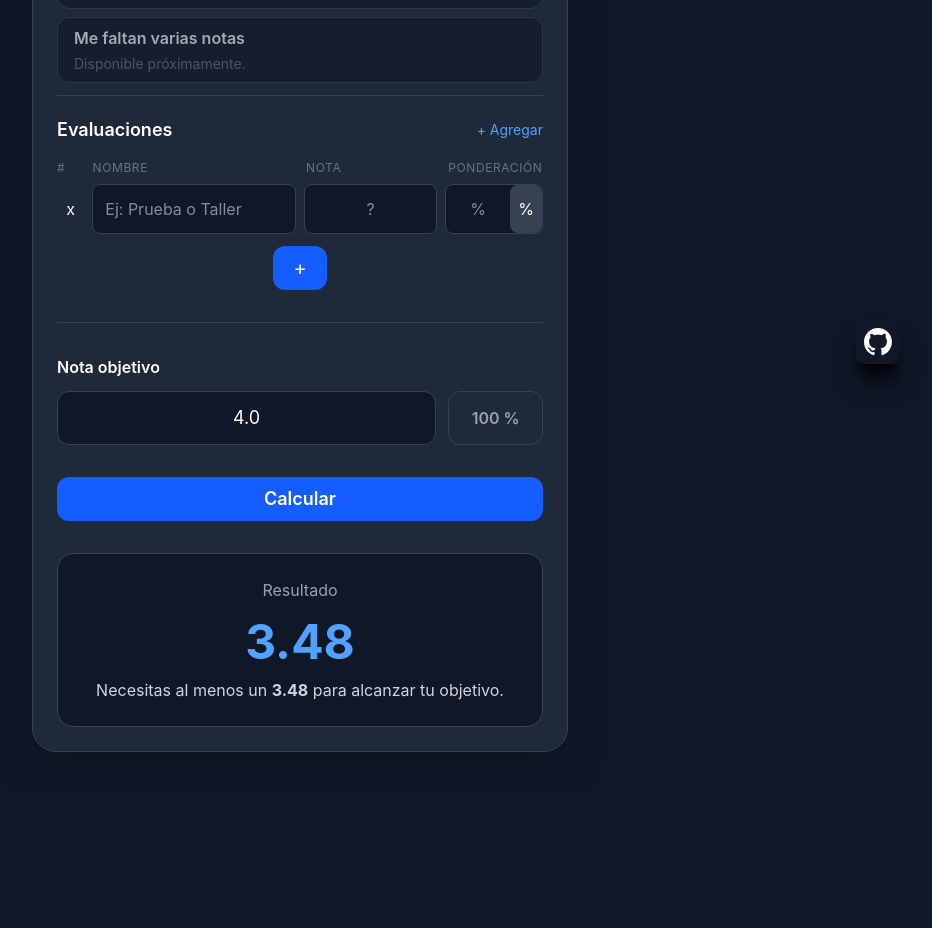
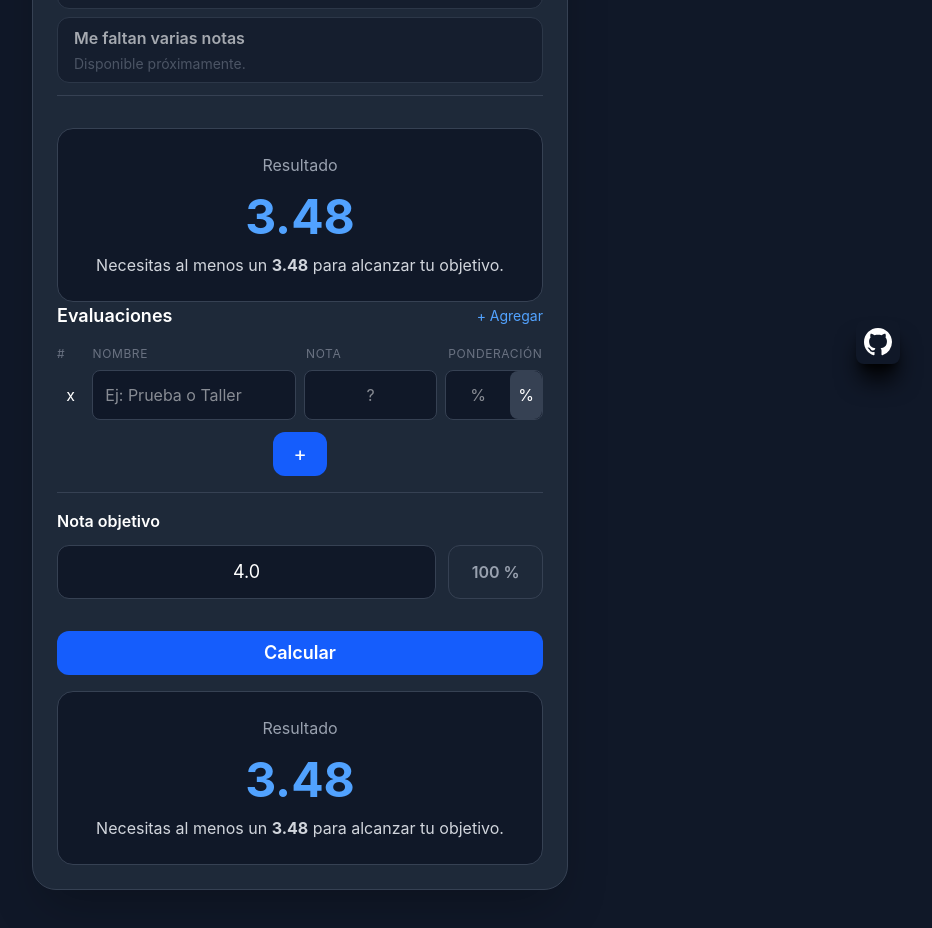
Before and after one commit to betra0/que-nota-necesito, a React (Vite) app: page / in a window 1280 px wide. Shown: the part 420-1348 px from the top of the page, without its empty margins (340-1272 px from the left). Before the commit the page ends 1212 px from the top, so only its background shows below. Built offline with nearby package versions, Linux system fonts and the light colour scheme.

Commit message:
feat: add ModeSelector, ResultCard, and TargetGrade components; refactor HomeCard layout

```diff
--- a/src/components/HomeCard.jsx
+++ b/src/components/HomeCard.jsx
@@ -1,8 +1,15 @@
 import EvaluationList from "./EvaluationList"
+import ModeSelector from "./ModeSelector"
+import ResultCard from "./ResultCard"
+import TargetGrade from "./TargetGrade"
+
+
+
+
 
 function HomeCard() {
 
-  const modosStyles = "w-full rounded-xl border px-4 py-2 text-left"
+
   return (
     <>
 
@@ -19,82 +26,17 @@ function HomeCard() {
 
         </p>
       </header>
+
       {/* Card Principal */}
       <section className="rounded-3xl border border-gray-700 bg-gray-800 p-6 shadow-2xl">
+
+
         {/* Modos */}
-        <div>
-          <h2 className="mb-4 text-sm font-semibold uppercase tracking-widest text-gray-400">
-            Modo
-          </h2>
-          <div className="space-y-2">
-            <button className={`${modosStyles}  border-blue-500 bg-blue-500/10 transition hover:bg-blue-500/20`}>
-              <div className="font-semibold">
-                Me falta una nota
-              </div>
-              <p className="mt-1 text-sm text-gray-400">
-                Calcula una única nota pendiente.
-              </p>
-            </button>
-            <button
-              disabled
-              className={`${modosStyles} cursor-not-allowed border-gray-700 bg-gray-900 opacity-60`}
-            >
-              <div className="font-semibold">
-                 Me faltan dos notas
-              </div>
-              <p className="mt-1 text-sm text-gray-500">
-                Disponible próximamente.
-              </p>
-            </button>
-            <button
-              disabled
-              className={`${modosStyles} cursor-not-allowed border-gray-700 bg-gray-900 opacity-60`}
-            >
-              <div className="font-semibold">
-                 Me faltan varias notas
-              </div>
-              <p className="mt-1 text-sm text-gray-500">
-                Disponible próximamente.
-              </p>
-            </button>
-          </div>
-        </div>
-        {/* Separador */}
-        <div className="my-3 mb-5 h-px bg-gray-700" />
+        <ModeSelector/>
 
-        {/* Evaluaciones */}
-        <EvaluationList />
 
         {/* Separador */}
-        <div className="my-8 h-px bg-gray-700" />
-
-
-        {/* Objetivo */}
-        <div>
-          <label className="mb-3 block font-semibold">
-            Nota objetivo
-          </label>
-            <section className="grid grid-cols-14 gap-3">
-              <input
-              defaultValue="4.0"
-              className="w-full rounded-xl border border-gray-700 bg-gray-900 px-4 py-3 text-center text-lg outline-none transition focus:border-blue-500
-                col-span-11
-              "
-              />
-              <span className="col-span-3 w-full rounded-xl border border-gray-700 bg-gray-800 flex items-center justify-center
-                text-md font-semibold text-gray-400
-              "  >
-                100 %
-                </span>
-            </section>
-        </div>
-
-
-        {/* Botón */}
-        <button className="mt-8 w-full rounded-xl bg-blue-600 py-2 text-lg font-semibold transition hover:bg-blue-500">
-          Calcular
-        </button>
-        {/* Resultado */}
+        <div className="my-3 mb-5 h-px bg-gray-700" />        {/* Resultado */}
         <div className="mt-8 rounded-2xl border border-gray-700 bg-gray-900 p-6 text-center">
           <p className="text-gray-400">
             Resultado
@@ -106,6 +48,23 @@ function HomeCard() {
             Necesitas al menos un <strong>3.48</strong> para alcanzar tu objetivo.
           </p>
         </div>
+
+        {/* Evaluaciones */}
+        <EvaluationList />
+
+        {/* Separador */}
+        <div className="my-4 h-px bg-gray-700" />
+
+
+        <TargetGrade />
+
+
+        {/* Botón */}
+        <button className="mt-8 w-full rounded-xl bg-blue-600 py-2 text-lg font-semibold transition hover:bg-blue-500">
+          Calcular
+        </button>
+        <ResultCard/>
+
       </section>
 
     </>
--- /dev/null
+++ b/src/components/ModeSelector.jsx
@@ -0,0 +1,50 @@
+import { useState } from "react";
+
+function ModeSelector() {
+  const modosStyles = "w-full rounded-xl border px-4 py-2 text-left"
+
+
+
+  return (
+    <>
+        <div>
+          <h2 className="mb-4 text-sm font-semibold uppercase tracking-widest text-gray-400">
+            Modo
+          </h2>
+          <div className="space-y-2">
+            <button className={`${modosStyles}  border-blue-500 bg-blue-500/10 transition hover:bg-blue-500/20`}>
+              <div className="font-semibold">
+                Me falta una nota
+              </div>
+              <p className="mt-1 text-sm text-gray-400">
+                Calcula una única nota pendiente.
+              </p>
+            </button>
+            <button
+              disabled
+              className={`${modosStyles} cursor-not-allowed border-gray-700 bg-gray-900 opacity-60`}
+            >
+              <div className="font-semibold">
+                 Me faltan dos notas
+              </div>
+              <p className="mt-1 text-sm text-gray-500">
+                Disponible próximamente.
+              </p>
+            </button>
+            <button
+              disabled
+              className={`${modosStyles} cursor-not-allowed border-gray-700 bg-gray-900 opacity-60`}
+            >
+              <div className="font-semibold">
+                 Me faltan varias notas
+              </div>
+              <p className="mt-1 text-sm text-gray-500">
+                Disponible próximamente.
+              </p>
+            </button>
+          </div>
+        </div>
+    </>
+
+  )}
+  export default ModeSelector
--- /dev/null
+++ b/src/components/ResultCard.jsx
@@ -0,0 +1,25 @@
+import { useState } from "react";
+
+function ResultCard() {
+
+
+
+
+  return (
+    <>
+        {/* Resultado */}
+        <div className="mt-4 rounded-2xl border border-gray-700 bg-gray-900 p-6 text-center">
+          <p className="text-gray-400">
+            Resultado
+          </p>
+          <h3 className="mt-4 text-5xl font-bold text-blue-400">
+            3.48
+          </h3>
+          <p className="mt-3 text-gray-300">
+            Necesitas al menos un <strong>3.48</strong> para alcanzar tu objetivo.
+          </p>
+        </div>
+    </>
+
+  )}
+  export default ResultCard
--- /dev/null
+++ b/src/components/TargetGrade.jsx
@@ -0,0 +1,32 @@
+import { useState } from "react";
+
+function TargetGrade() {
+
+
+
+
+  return (
+    <>
+        {/* Objetivo */}
+        <div>
+          <label className="mb-3 block font-semibold">
+            Nota objetivo
+          </label>
+            <section className="grid grid-cols-14 gap-3">
+              <input
+              defaultValue="4.0"
+              className="w-full rounded-xl border border-gray-700 bg-gray-900 px-4 py-3 text-center text-lg outline-none transition focus:border-blue-500
+                col-span-11
+              "
+              />
+              <span className="col-span-3 w-full rounded-xl border border-gray-700 bg-gray-800 flex items-center justify-center
+                text-md font-semibold text-gray-400
+              "  >
+                100 %
+                </span>
+            </section>
+        </div>
+    </>
+
+  )}
+  export default TargetGrade
```
